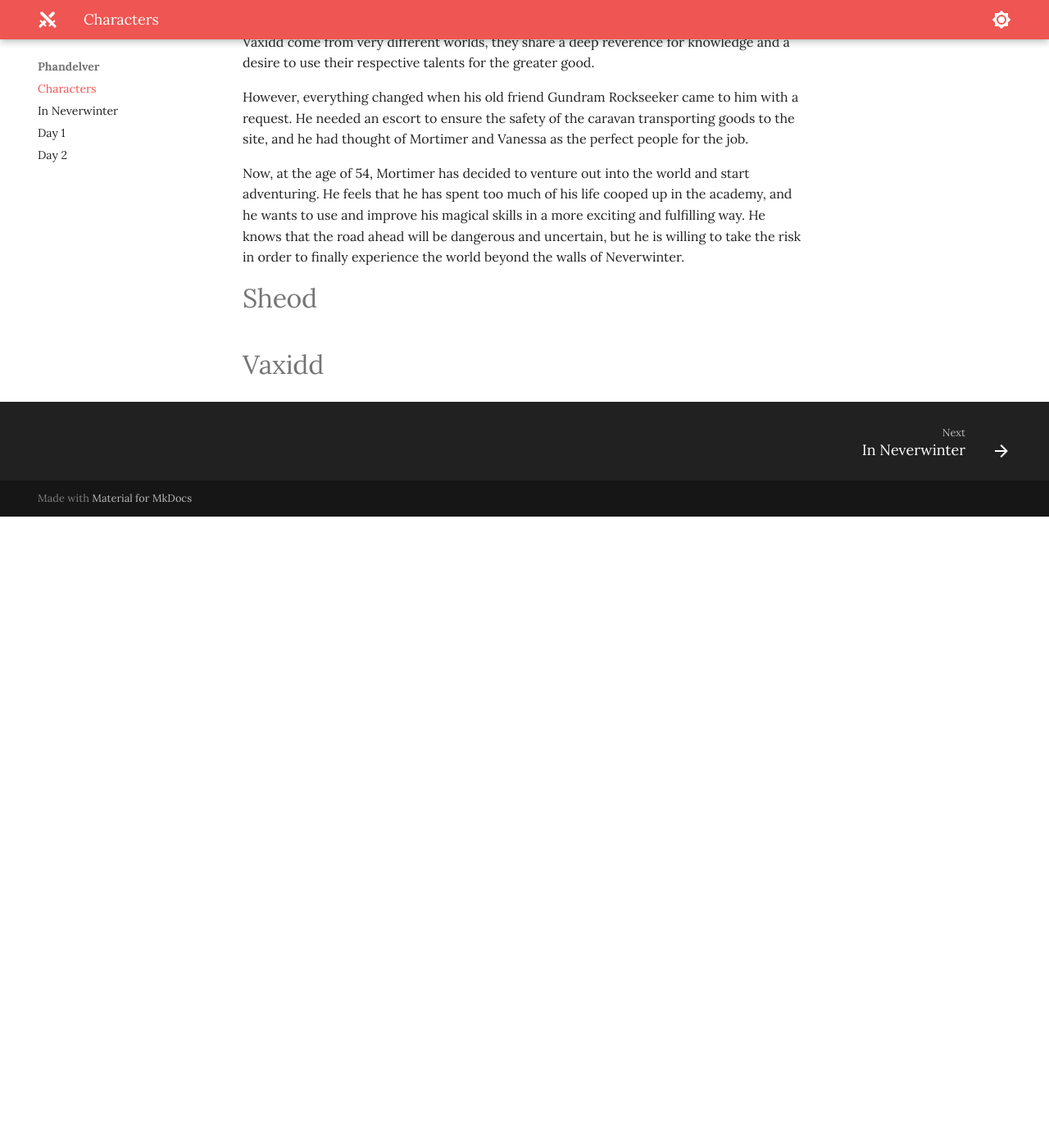
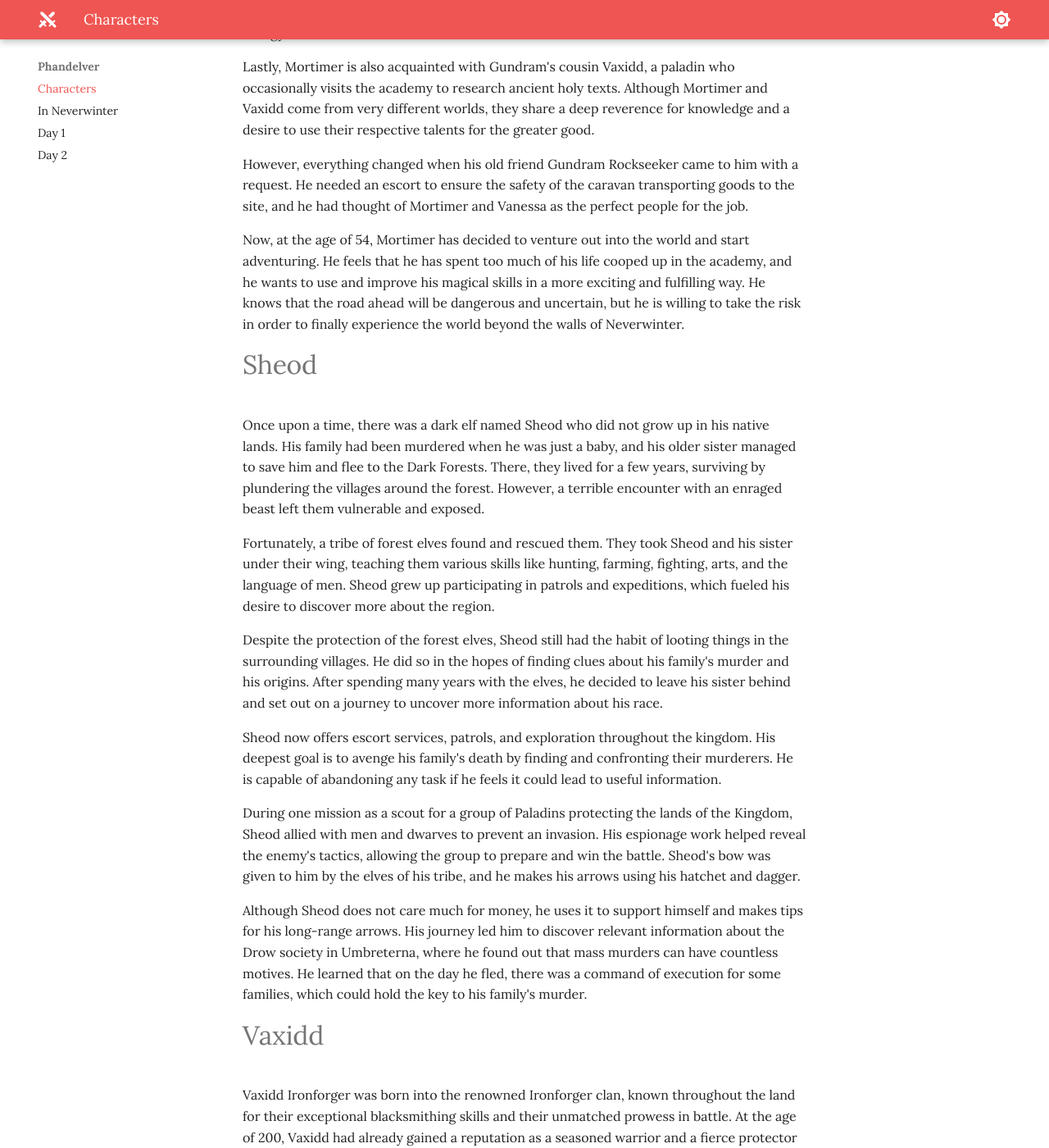
Before and after one commit to jonasmcferreira/adventures, an MkDocs documentation site: the page built from docs/phandelver/characters.md, in a window 1280 px wide and 1400 px high, scrolled down 2214 px. Shown: the whole window at 82% size. Built offline with MkDocs 1.6.1 and Material for MkDocs 9.7.7, drawn with Linux system fonts in a browser that asks for light colours; before the commit the page ends 2844 px from its top, so only the background shows below that; some of the changed text lies outside the part shown.

Commit message:
modified docs/phandelver/characters.md

```diff
--- a/docs/phandelver/characters.md
+++ b/docs/phandelver/characters.md
@@ -41,6 +45,24 @@ Now, at the age of 54, Mortimer has decided to venture out into the world and st
 
 # Sheod
 
+Once upon a time, there was a dark elf named Sheod who did not grow up in his native lands. His family had been murdered when he was just a baby, and his older sister managed to save him and flee to the Dark Forests. There, they lived for a few years, surviving by plundering the villages around the forest. However, a terrible encounter with an enraged beast left them vulnerable and exposed.
 
+Fortunately, a tribe of forest elves found and rescued them. They took Sheod and his sister under their wing, teaching them various skills like hunting, farming, fighting, arts, and the language of men. Sheod grew up participating in patrols and expeditions, which fueled his desire to discover more about the region.
+
+Despite the protection of the forest elves, Sheod still had the habit of looting things in the surrounding villages. He did so in the hopes of finding clues about his family's murder and his origins. After spending many years with the elves, he decided to leave his sister behind and set out on a journey to uncover more information about his race.
+
+Sheod now offers escort services, patrols, and exploration throughout the kingdom. His deepest goal is to avenge his family's death by finding and confronting their murderers. He is capable of abandoning any task if he feels it could lead to useful information.
+
+During one mission as a scout for a group of Paladins protecting the lands of the Kingdom, Sheod allied with men and dwarves to prevent an invasion. His espionage work helped reveal the enemy's tactics, allowing the group to prepare and win the battle. Sheod's bow was given to him by the elves of his tribe, and he makes his arrows using his hatchet and dagger.
+
+Although Sheod does not care much for money, he uses it to support himself and makes tips for his long-range arrows. His journey led him to discover relevant information about the Drow society in Umbreterna, where he found out that mass murders can have countless motives. He learned that on the day he fled, there was a command of execution for some families, which could hold the key to his family's murder.
 
 # Vaxidd
+
+Vaxidd Ironforger was born into the renowned Ironforger clan, known throughout the land for their exceptional blacksmithing skills and their unmatched prowess in battle. At the age of 200, Vaxidd had already gained a reputation as a seasoned warrior and a fierce protector of the innocent.
+
+Years ago, Vaxidd's path crossed with that of his cousin, Gundram Rockseeker, a prominent merchant in Neverwinter, and Mortimer, a human scholar and librarian at the prestigious Neverwinter Academy. Gundram and Vaxidd were close, having grown up together, and they shared a passion for adventure and justice. Mortimer, with his extensive knowledge of the arcane, was a valuable asset to their group.
+
+One day, Gundram came to Vaxidd, Mortimer, and three other adventurers. He needed an escort for his caravan of goods, which was travelling into a potentially dangerous area. He sought the aid of his trusted friends to ensure that the caravan would reach its destination safely.
+
+Vaxidd, motivated by his sense of duty and his Paladin oath, could not refuse the call for help. He knew he could rely on his cousin and his friends' unique skills and abilities to overcome any challenge that lay ahead.
```
Also changed, not shown: other parts of docs/phandelver/characters.md (+4 -0 lines).
